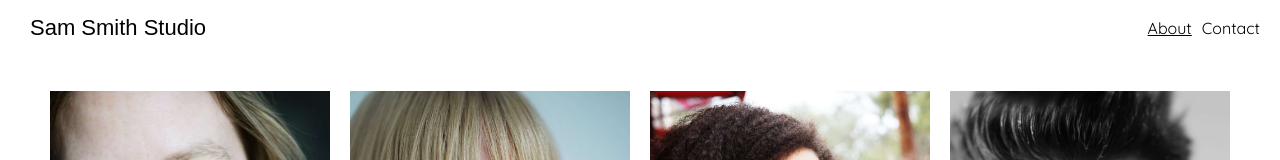
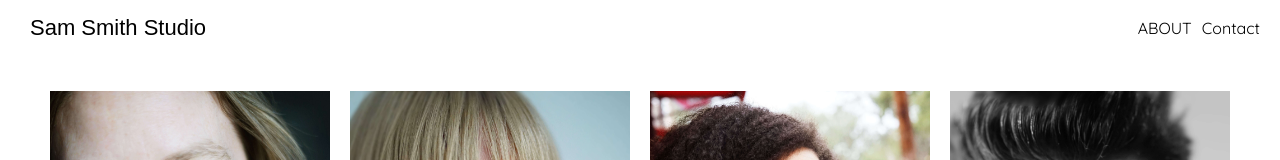
Before and after one commit to mayabowman/about-face-photography, a React (Create React App) app: page / in a window 1280 px wide. In both pictures the pointer is over the link "About". Shown: the top 160 px of the page. Built offline with nearby package versions, Linux system fonts and the light colour scheme; a web font is replaced by a local one.

Commit message:
added hover effects

```diff
--- a/src/Nav/Nav.scss
+++ b/src/Nav/Nav.scss
@@ -59,6 +59,6 @@
   }
 
   .right-nav:hover {
-    text-decoration: underline;
+    text-transform: uppercase;
   }
 }
```
